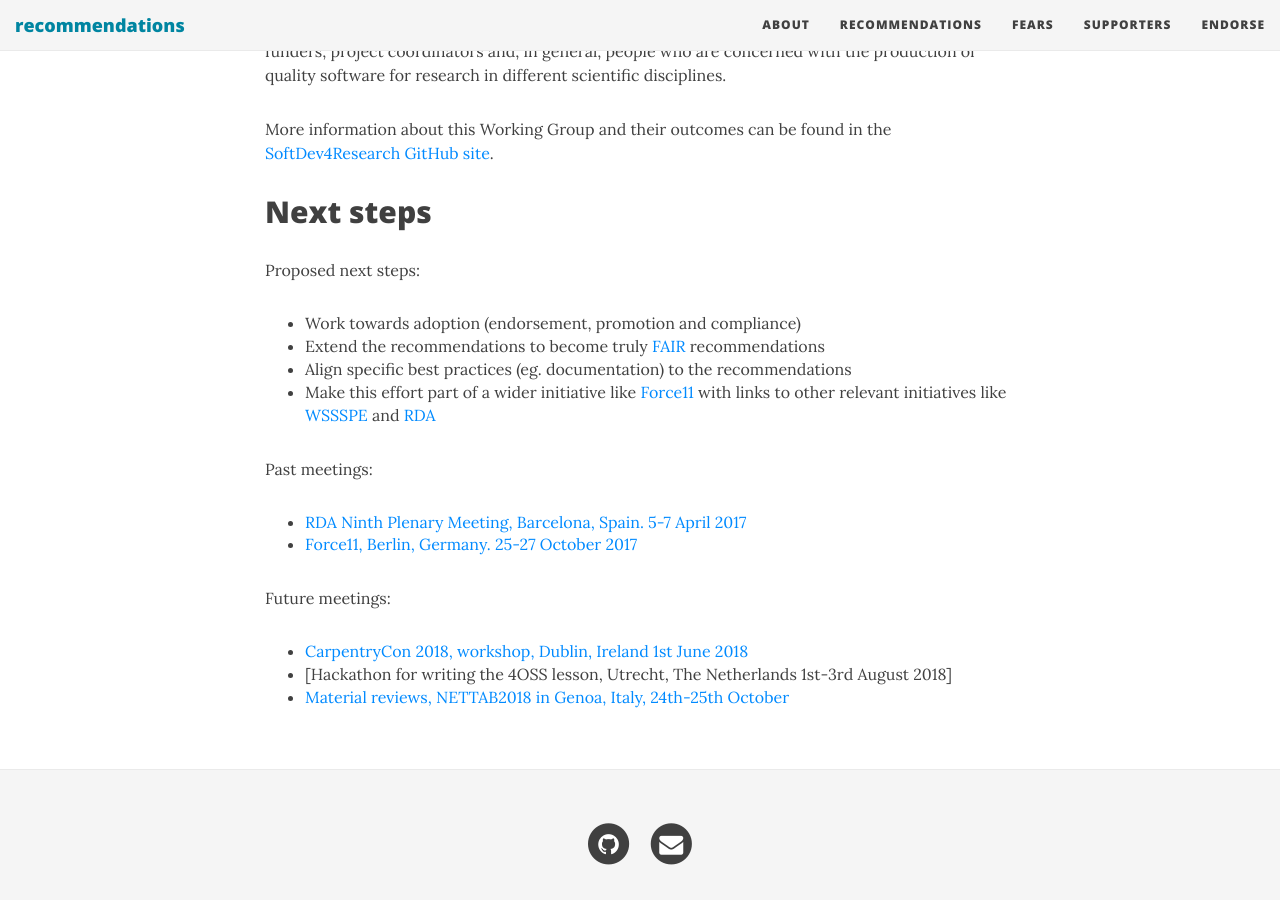
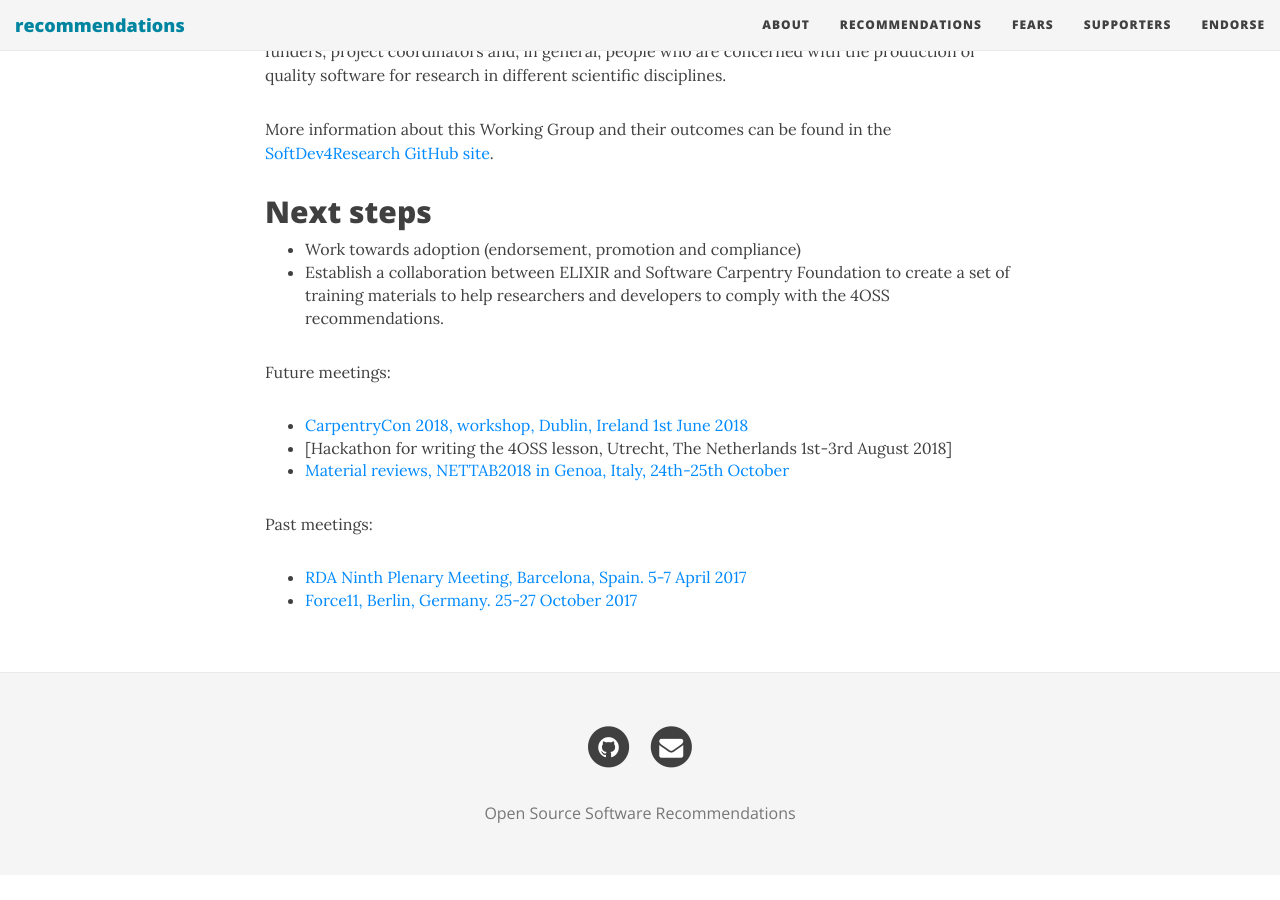
Before and after one commit to SoftDev4Research/recommendations, a Jekyll site: the page built from about.md, in a window 1280 px wide and 900 px high, scrolled down 1117 px. Built offline with Jekyll 4.4.1, drawn with Linux system fonts in a browser that asks for light colours; nearby versions of some CDN libraries; after the commit the page ends 1992 px from its top, so only the background shows below that.

Commit message:
Add activity about creating training materials
Added in next steps

```diff
--- a/about.md
+++ b/about.md
@@ -24,17 +24,14 @@
 More information about this Working Group and their outcomes can be found in the [SoftDev4Research GitHub site](https://github.com/SoftDev4Research/open-source-software).
 
 ## Next steps
-Proposed next steps:
  - Work towards adoption (endorsement, promotion and compliance)
- - Extend the recommendations to become truly [FAIR](http://www.nature.com/articles/sdata201618) recommendations
- - Align specific best practices (eg. documentation) to the recommendations
- - Make this effort part of a wider initiative like [Force11](https://www.force11.org/) with links to other relevant initiatives like [WSSSPE](http://wssspe.researchcomputing.org.uk/) and [RDA](https://www.rd-alliance.org/)
-
-Past meetings:
- - [RDA Ninth Plenary Meeting, Barcelona, Spain. 5-7 April 2017](https://www.rd-alliance.org/plenaries/rda-ninth-plenary-meeting-barcelona)
- - [Force11, Berlin, Germany. 25-27 October 2017](https://www.force11.org/meetings/force2017)
+ - Establish a collaboration between ELIXIR and Software Carpentry Foundation to create a set of training materials to help researchers and developers to comply with the 4OSS recommendations.
 
 Future meetings:
 - [CarpentryCon 2018, workshop, Dublin, Ireland 1st June 2018](https://github.com/carpentries/carpentrycon/blob/master/Sessions/2018-06-01/02-Workshop-2-Lesson-Hack-a-Thon-Voted-Session-From-Pitches/4OSS-lesson-development.md)
 - [Hackathon for writing the 4OSS lesson, Utrecht, The Netherlands 1st-3rd August 2018]
 - [Material reviews, NETTAB2018 in Genoa, Italy, 24th-25th October](http://www.igst.it/nettab/2018/)
+
+Past meetings:
+ - [RDA Ninth Plenary Meeting, Barcelona, Spain. 5-7 April 2017](https://www.rd-alliance.org/plenaries/rda-ninth-plenary-meeting-barcelona)
+ - [Force11, Berlin, Germany. 25-27 October 2017](https://www.force11.org/meetings/force2017)
```
